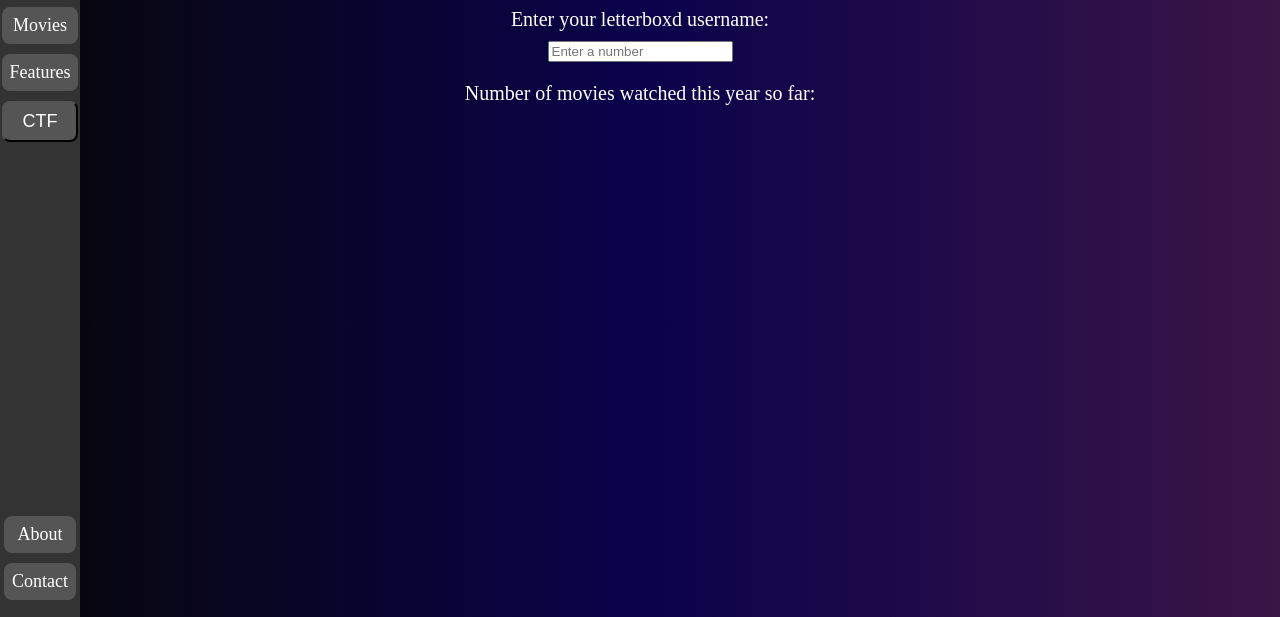
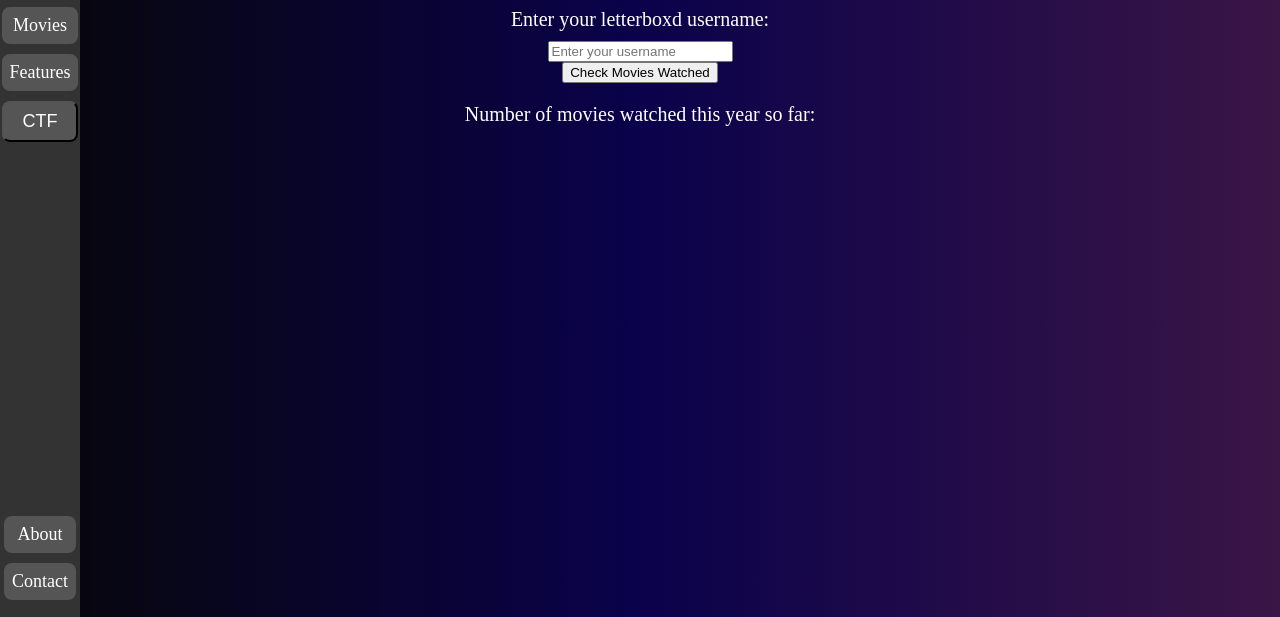
Before and after one commit to jeremyjacob101/colur, a website: page index.html in a window 1280 px wide. Both pictures are taken after a click on the element "Movies". Shown: the part 183-800 px from the top of the page. Drawn offline with Linux system fonts and the light colour scheme.

Commit message:
Update index.html

```diff
--- a/index.html
+++ b/index.html
@@ -87,51 +87,43 @@
         <div class="movies-section">
             <h1>Letterboxd Film Pace</h1>
             <p>Enter your letterboxd username: </p>
-            <input type="text" id="userUsernameInput" placeholder="Enter a number" oninput="handleUsernameInput()">
+            <input type="text" id="userInput" placeholder="Enter your username">
+            <button onclick="checkMoviesWatched()">Check Movies Watched</button>
             <p>Number of movies watched this year so far:</p>
             <p id="numberOfMoviesWatch"></p>
         </div>
+
     <script>
-        async function handleUsernameInput() {
-            const username = document.getElementById('userUsernameInput').value;
-            if (username) {
-                const url = `https://letterboxd.com/${username}/`;
+        function checkMoviesWatched() {
+            const username = document.getElementById('userInput').value;
 
-                try {
-                    const response = await fetch(url);
-                    const html = await response.text();
-                    const parser = new DOMParser();
-                    const doc = parser.parseFromString(html, 'text/html');
+            if (username.trim() === "") {
+                alert("Please enter a username");
+                return;
+            }
 
-                    const selectors = [
-                        '#content > div > section > div > div.profile-info.-has-bio.-has-no-meta.-is-not-hq.js-profile-info > div.profile-stats.js-profile-stats > h4:nth-child(2) > a > span.value',
-                        '#content > div > section > div > div.profile-info.-has-bio.-has-meta.-is-not-hq.js-profile-info > div.profile-stats.js-profile-stats > h4:nth-child(2) > a > span.value',
-                        '#content > div > section > div > div.profile-info.-has-no-bio.-has-no-meta.-is-not-hq.js-profile-info > div > h4:nth-child(2) > a > span.value',
-                        '#content > div > section > div > div.profile-info.-has-no-bio.-has-meta.-is-not-hq.js-profile-info > div.profile-stats.js-profile-stats > h4:nth-child(2) > a > span.value'
-                    ];
-
-                    let value = null;
-
-                    for (const selector of selectors) {
-                        const valueElement = doc.querySelector(selector);
-                        if (valueElement) {
-                            value = parseInt(valueElement.textContent.replace(',', ''), 10);
-                            break;
-                        }
-                    }
-
-                    if (value !== null) {
-                        document.getElementById('numberOfMoviesWatch').textContent = value;
-                    } else {
-                        document.getElementById('numberOfMoviesWatch').textContent = 'Value not found';
-                    }
-                } catch (error) {
-                    console.error("Error fetching the URL:", error);
-                    document.getElementById('numberOfMoviesWatch').textContent = 'Error fetching data';
+            fetch('http://localhost:3000/api/check-movies', {
+                method: 'POST',
+                headers: {
+                    'Content-Type': 'application/json'
+                },
+                body: JSON.stringify({ username: username })
+            })
+            .then(response => response.json())
+            .then(data => {
+                if (data.moviesWatched !== undefined) {
+                    document.getElementById('numberOfMoviesWatched').innerText = data.moviesWatched;
+                } else {
+                    alert(data.message || "Could not retrieve movies watched count");
                 }
-            }
+            })
+            .catch(error => {
+                console.error('Error:', error);
+                alert("An error occurred while fetching the data.");
+            });
         }
     </script>
+
     <script src="./colorList.js"></script>
 <!-- -->
     <script src="script.js"></script>
```
